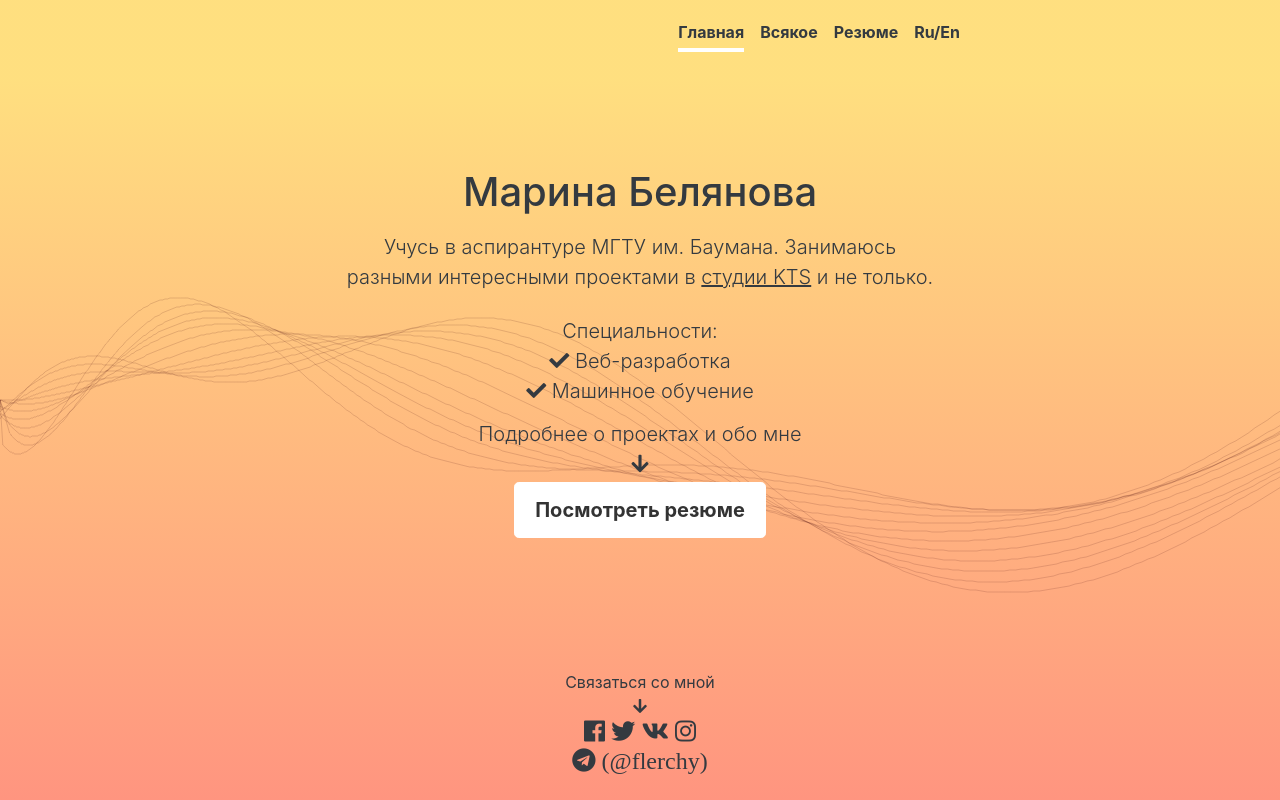
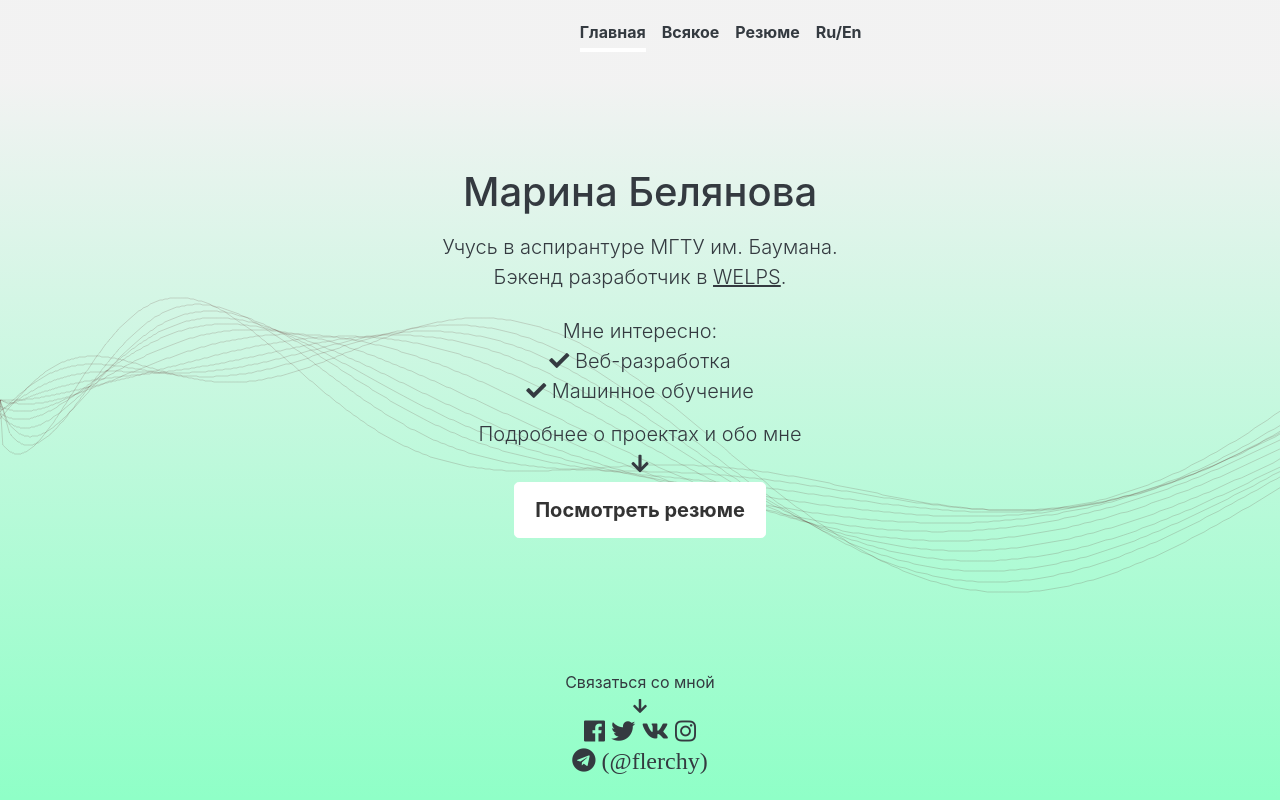
Before and after one commit to flerchy/landing, a Python web app: template spa/templates/index.html in a window 1280 px wide. Run offline with Jinja, Linux system fonts and the light colour scheme; the template is opened without the code that fills it, so the values that code supplies are empty.

Commit message:
actualize info, change to winter template

```diff
--- a/spa/static/js/my.js
+++ b/spa/static/js/my.js
@@ -7,8 +7,8 @@ let draw = function(a, b, t) {
   	$.lineWidth = 1;
 
   	let my_gradient = $.createLinearGradient(0, 0, 0, h);
-	my_gradient.addColorStop(0.1, "hsla(45, 100%, 75%, 1");
-	my_gradient.addColorStop(1, "hsla(10, 100%, 75%, 1");
+	my_gradient.addColorStop(0.1, "hsla(0, 0%, 95%, 1");
+	my_gradient.addColorStop(1, "hsla(150, 100%, 78%, 1");
 
 	$.fillStyle = my_gradient;
     $.fillRect(0, 0, w, h);
--- a/spa/templates/index.html
+++ b/spa/templates/index.html
@@ -39,10 +39,10 @@
         <h1 class="cover-heading text-dark text-center">Марина Белянова</h1>
         <p class="lead text-dark">
         <div class="lead text-dark justify-content-center mb-4">
-            Учусь в аспирантуре МГТУ им. Баумана. Занимаюсь разными интересными проектами в
-            <u><a href="https://ktsstudio.com" class="text-dark">студии KTS</a></u> и не только.
+            Учусь в аспирантуре МГТУ им. Баумана. <br> Бэкенд разработчик в
+            <u><a href="https://welps.ru" class="text-dark">WELPS</a></u>.
         </div>
-        <div class="text-center text-dark lead mb-2">Специальности:
+        <div class="text-center text-dark lead mb-2">Мне интересно:
             <br><span class="fa fa-check"></span> Веб-разработка
             <br><span class="fa fa-check"></span> Машинное обучение
         </div>
--- a/spa/templates/index_eng.html
+++ b/spa/templates/index_eng.html
@@ -40,8 +40,8 @@
         <p class="lead text-dark">
         <div class="lead text-dark justify-content-center mb-4">
             I get PhD in Bauman Moscow State Technical University (Moscow, Russia).
-            Create fascinating things in
-            <u><a href="https://ktsstudio.com" class="text-dark">KTS Studio</a></u>.
+            Backend developer in
+            <u><a href="https://welps.ru" class="text-dark">WELPS</a></u>.
         </div>
         <div class="text-center text-dark lead mb-2">Professional interests:
             <br><span class="fa fa-check"></span> Web-development (Python)
--- a/spa/templates/stuff.html
+++ b/spa/templates/stuff.html
@@ -49,7 +49,7 @@
             <div class="col-lg-12 mx-auto">
                 <div class="site-heading">
                     <h1>
-                        Интересные вещи:
+                        Интересные мне вещи:
                     </h1>
                     <h3>
                         задачи, код, может ещё что-то по мелочи
```
Also changed, not shown: 2 other files.
